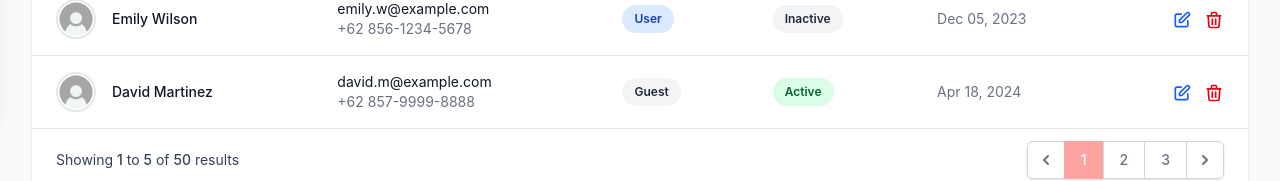
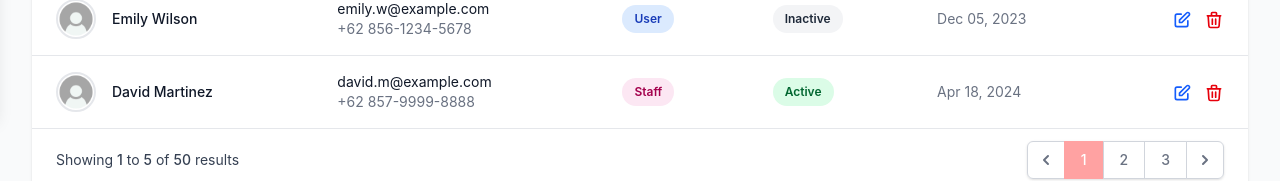
Before and after one commit to Nicks911/React-project, a React (Vite) app: page / in a window 1280 px wide. Shown: the part 684-865 px from the top of the page. Built offline with nearby package versions, Linux system fonts and the light colour scheme.

Commit message:
Update role options in Account Management: replace 'Guest' with 'Staff'

```diff
--- a/src/Components/FrontEnd/Admin/AccountManage.jsx
+++ b/src/Components/FrontEnd/Admin/AccountManage.jsx
@@ -204,7 +204,7 @@ const AccountManage = () => {
                   <option>All Roles</option>
                   <option>Admin</option>
                   <option>User</option>
-                  <option>Guest</option>
+                  <option>Staff</option>
                 </select>
               </div>
             </div>
@@ -444,8 +444,8 @@ const AccountManage = () => {
                         <div className="text-sm text-gray-500">+62 857-9999-8888</div>
                       </td>
                       <td className="px-6 py-4 whitespace-nowrap">
-                        <span className="px-3 py-1 inline-flex text-xs leading-5 font-semibold rounded-full bg-gray-100 text-gray-800">
-                          Guest
+                        <span className="px-3 py-1 inline-flex text-xs leading-5 font-semibold rounded-full bg-pink-100 text-pink-800">
+                          Staff
                         </span>
                       </td>
                       <td className="px-6 py-4 whitespace-nowrap">
```
